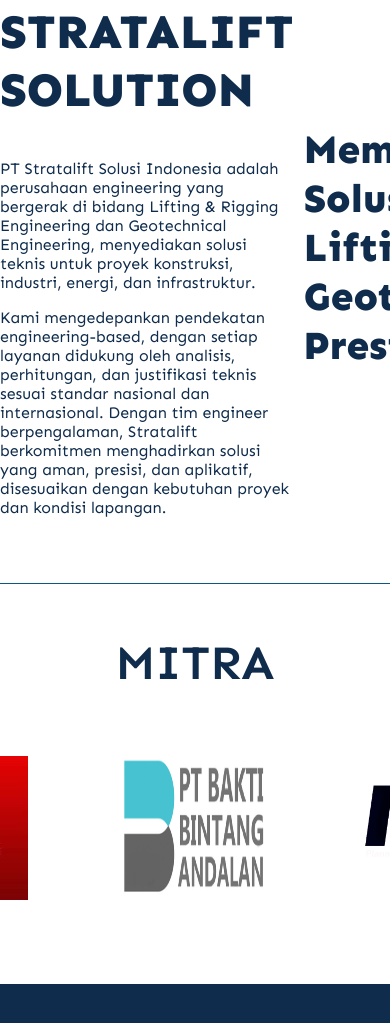
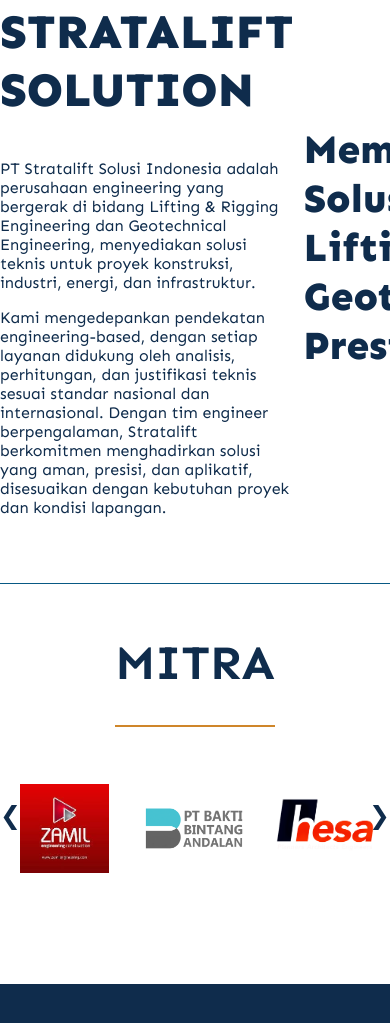
Before and after one commit to minstrata01-lang/Stratalift-Code, a plain HTML site: page Documents/Stratalift-website-Code/index.html in a window 390 px wide. Shown: the part 935-1958 px from the top of the page. Drawn offline with nearby package versions, Linux system fonts and the light colour scheme.

Commit message:
selesai beranda tapi belum untuk hp dan tablet

```diff
--- a/Documents/Stratalift-website-Code/index.html
+++ b/Documents/Stratalift-website-Code/index.html
@@ -8,6 +8,9 @@
     <link rel="preconnect" href="https://fonts.googleapis.com">
     <link rel="preconnect" href="https://fonts.gstatic.com" crossorigin>
     <link href="https://fonts.googleapis.com/css2?family=Sen:wght@400..800&display=swap" rel="stylesheet">
+    <link rel="stylesheet" href="https://cdn.jsdelivr.net/npm/swiper@12/swiper-bundle.min.css"/>
+
+
 </head>
 
 <body>
@@ -98,13 +101,21 @@
         <div class="section-3">
             <div class="wrapper">
                 <div class="mitra">
+                    <div class="judul-mitra">
                         <h2>MITRA</h2>
+                    </div>
+                    <div class="mitra-slider">
                         <div class="mitra-logo">
                             <img class="logo logo1" src="Elemen/Logo/mitra-1.png" alt="">
                             <img class="logo logo2" src="Elemen/Logo/mitra-2.jpg" alt="">
                             <img class="logo logo3" src="Elemen/Logo/mitra-4.png" alt="">
                             <img class="logo logo4" src="Elemen/Logo/mitra-3.png" alt="">
                             <img class="logo logo5" src="Elemen/Logo/mitra-5.jpg" alt="">
+                        </div>
+                        <div class="panah-mitra">
+                            <button id="prevMitra">&#10094;</button>
+                            <button id="nextMitra">&#10095;</button>
+                         </div>
                     </div>
                 </div>
             </div>
@@ -142,6 +153,9 @@
         </div>
     </footer>
 
+
+
+    <script src="https://cdn.jsdelivr.net/npm/swiper@12/swiper-bundle.min.js"></script>
     <script src="main.js"></script>
 </body>
 </html>
--- a/Documents/Stratalift-website-Code/main.js
+++ b/Documents/Stratalift-website-Code/main.js
@@ -49,7 +49,7 @@ prev.onclick = function(){
     reloadSlider();
 }
 
-let refreshSlider = setInterval(() => {next.click()}, 3000)
+let refreshSlider = setInterval(() => {next.click()}, 5000);
 
 function reloadSlider(){
     let checkLeft = items[active].offsetLeft;
@@ -65,3 +65,69 @@ dots.forEach((li, key) => {
         reloadSlider();
     })
 })
+
+// slide mitra
+let listMitra = document.querySelector('.mitra-slider .mitra-logo');
+let nextMitra = document.querySelector('#nextMitra');
+let prevMitra = document.querySelector('#prevMitra');
+
+let isAnimating = false;
+
+function showSlider(type) {
+    let itemsMitra = document.querySelectorAll('.mitra-slider .mitra-logo .logo');
+
+    if (itemsMitra.length === 0 || isAnimating) return;
+    isAnimating = true;
+
+    let itemWidth = itemsMitra[0].offsetWidth;
+
+    if (type === 'next') {
+        listMitra.style.transition = 'transform 0.5s ease-in-out';
+        listMitra.style.transform = `translateX(-${itemWidth}px)`;
+
+        setTimeout(() => {
+            listMitra.style.transition = 'none';
+            listMitra.appendChild(itemsMitra[0]);
+            listMitra.style.transform = 'translateX(0)';
+            isAnimating = false;
+        }, 500);
+
+    } else {
+        listMitra.style.transition = 'none';
+        let lastItem = itemsMitra[itemsMitra.length - 1];
+        listMitra.prepend(lastItem);
+
+        listMitra.style.transform = `translateX(-${itemWidth}px)`;
+
+        setTimeout(() => {
+            listMitra.style.transition = 'transform 0.5s ease-in-out';
+            listMitra.style.transform = 'translateX(0)';
+            setTimeout(() => {
+                isAnimating = false;
+            }, 500);
+        }, 20);
+    }
+}
+
+// Event Listener
+nextMitra.onclick = function() {
+    showSlider('next');
+    resetAutoSlide();
+}
+
+prevMitra.onclick = function() {
+    showSlider('prev');
+    resetAutoSlide();
+}
+
+// Auto Slide
+let refreshSliderMitra = setInterval(() => {
+    nextMitra.click();
+}, 5000);
+
+function resetAutoSlide() {
+    clearInterval(refreshSliderMitra);
+    refreshSliderMitra = setInterval(() => {
+        nextMitra.click();
+    }, 5000);
+}
--- a/Documents/Stratalift-website-Code/style.css
+++ b/Documents/Stratalift-website-Code/style.css
@@ -131,9 +131,10 @@ nav li a:hover{
 /* gambar pada beranda */
 .picture-beranda{
     position: relative;
-    width: 100vw;
+    width: 100%;
     height: calc(100vh - 141px);
     line-height: 0;
+    overflow: hidden;
 }
 
 .picture-beranda .hero-picture{
@@ -259,32 +260,113 @@ section .hero-section{
 }
 
 .mitra{
+    position: relative;
     display: grid;
     justify-content: center;
     row-gap: 30px;
     margin: 50px 0;
     height: 300px;
+    width: 100%;
+}
+
+.mitra .judul-mitra{
+    display: flex;
+    justify-content: center;
 }
 
 .mitra h2{
     margin: 0;
-    width: 1100px;
+    width: max-content;
     text-align: center;
     font-size: 48px;
-    font-weight: 600;
+    font-weight: 700;
     color: #0F2C4C;
+    border-bottom: 2px solid #CF862A;
+}
+
+.mitra-slider{
+    width: 100%;
+    overflow: hidden;
+    position: relative;
 }
 
 .mitra-logo{
     display: flex;
-    justify-content: space-between;
+    width: 100%;
+    padding: 0;
+    margin: 0;
+    align-items: center;
 }
 
-.mitra-logo .logo{
+.mitra-logo .logo {
+    flex: 0 0 33.333%;
+    max-width: 33.333%;
+    height: 100px;
+    object-fit: contain;
+    padding: 0 15px;
+    box-sizing: border-box;
+    display: block;
+}
+
+.mitra-logo .logo img {
+    max-width: 100%;
+    max-height: 100%;
+    object-fit: contain;
+    display: block;
+}
+
+.mitra-logo .logo1{
+    height: 102px;
+    width: 204px;
+}
+
+.mitra-logo .logo2{
+    height: 89px;
+    width: 90px;
+}
+
+.mitra-logo .logo3{
+    height: 63.16px;
+    width: 143px;
+}
+
+.mitra-logo .logo4{
+    height: 118px;
+    width: 118px;
+}
+
+.mitra-logo .logo5{
     height: 144px;
     width: 144px;
 }
 
+.panah-mitra{
+    position: absolute;
+    top: 25%;
+    left: 0%;
+    width: 100%;
+    display: flex;
+    justify-content: space-between;
+    align-items: center;
+}
+
+.panah-mitra button{
+    background-color: transparent;
+    width: max-content;
+    height: max-content;
+    border-width: 0;
+    font-size: 25px;
+    color: var(--dark-blue-color);
+    opacity: 60;
+    z-index: 10;
+    transition: 0.3s;
+    padding: 0;
+}
+
+.panah-mitra button:hover{
+    color: var(--orange-color);
+    font-size: 30px;
+}
 
 /* footer */
 footer{
```
Lines whose indentation alone changed are shown as unchanged.
